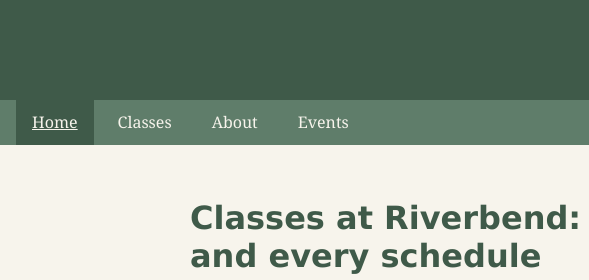
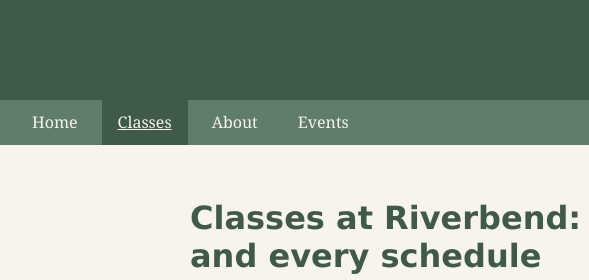
Before and after one commit to skyflier0/Touchstone-2, a plain HTML site: page services.html in a window 1280 px wide. Shown: the top 280 px of the page, 0-589 px from the left. Drawn offline with Linux system fonts and the light colour scheme.

```diff
--- a/services.html
+++ b/services.html
@@ -12,8 +12,8 @@
 </header>
 <nav aria-label="Primary">
   <ul>
-    <li><a href="index.html" aria-current="page">Home</a></li>
-    <li><a href="services.html">Classes</a></li>
+    <li><a href="index.html"">Home</a></li>
+    <li><a href="services.html" aria-current="page">Classes</a></li>
     <li><a href="about.html">About</a></li>
     <li><a href="events.html">Events</a></li>
   </ul>
```
